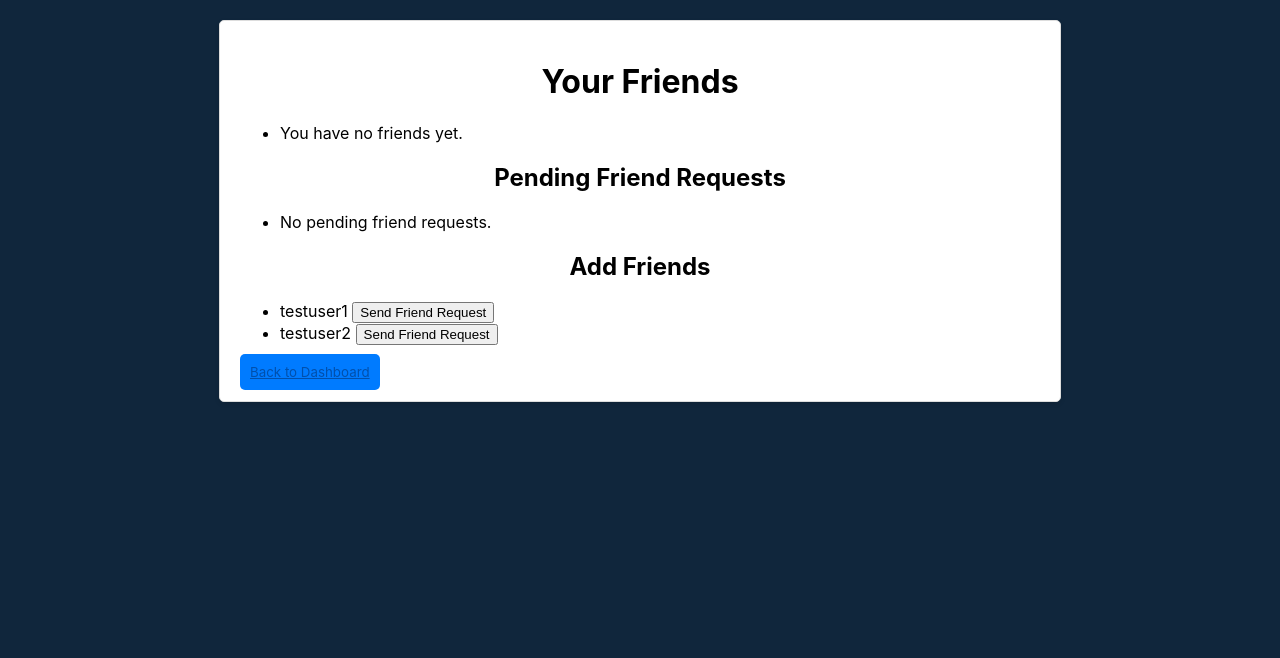
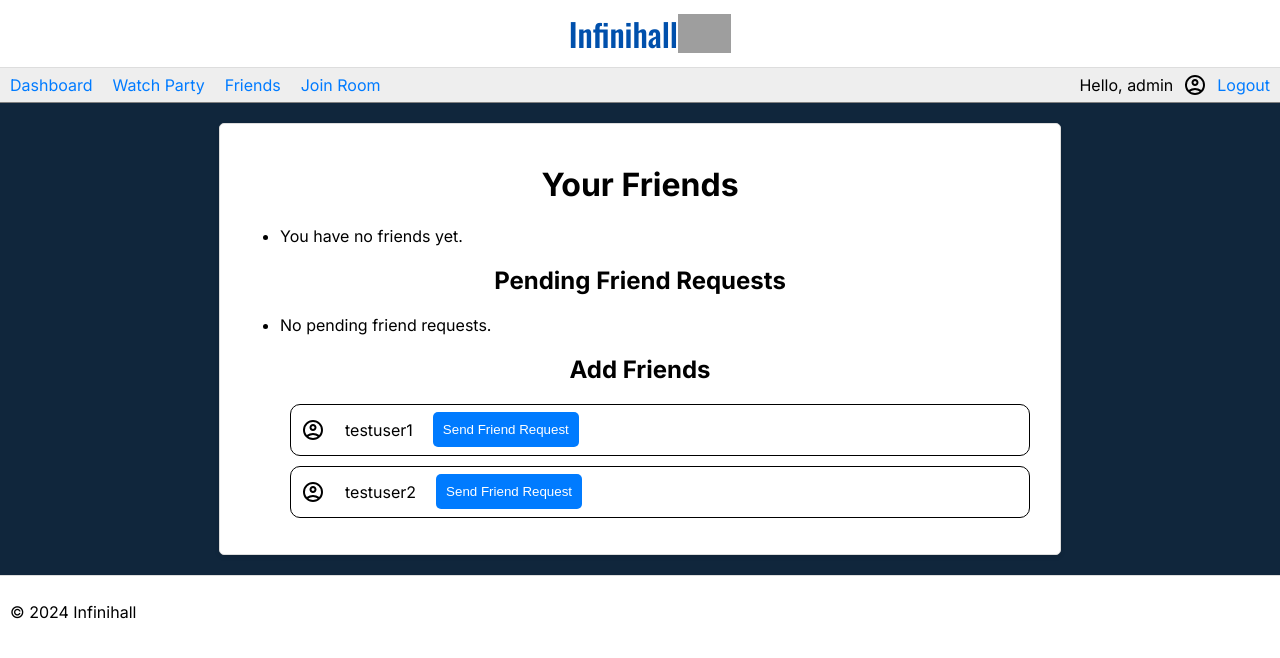
Before and after one commit to slimer37/108-video-share-site, a Flask app: page /friends in a window 1280 px wide. Shown: the top 658 px of the page. Run offline with Flask 3, Linux system fonts and the light colour scheme; a user stored in the database is signed in; data comes from the database, SQL or seed files in the repository; data that the repository does not hold is empty; some libraries are stand-ins or nearby versions; grey boxes are pictures that could not be loaded.

Commit message:
friends style + default profile pic

```diff
--- a/app.py
+++ b/app.py
@@ -339,11 +339,9 @@ def handle_ice_candidate(data):
 @block_banned
 def friends():
     friends_list = current_user.friends
-    all_users = User.query.filter(User.id != current_user.id, User.is_admin == False).all()
-    return render_template('friends.html', friends=friends_list, all_users=all_users)
     # Exclude users who are already friends
-    all_users = User.query.filter(User.id != current_user.id, ~User.friends.any(id=current_user.id)).all()
-    return render_template('friends.html', friends=friends_list, all_users=all_users)
+    all_users = User.query.filter(User.id != current_user.id, User.is_admin == False, ~User.friends.any(id=current_user.id)).all()
+    return render_template('friends.html', user=current_user, friends=friends_list, all_users=all_users)
 
 @app.route('/add-friend/<int:friend_id>', methods=['POST'])
 @login_required
--- a/static/styles.css
+++ b/static/styles.css
@@ -256,3 +256,25 @@ form .content-editable {
     align-items: center;     /* Align items in the middle */
     gap: 10px;          /* Add spacing between elements */
 }
+
+.friend-list-item {
+    list-style-type: none;
+    list-style: none;
+    border: 1px solid black;
+    border-radius: 10px;
+    padding: 0 10px;
+    margin: 10px;
+
+    display: flex;
+    align-items: center;
+
+    height: 50px;
+
+    gap: 20px;
+}
+
+.profile-img {
+    width: 24px;
+    height: 24px;
+    border-radius: 50%;
+}
--- a/templates/friends.html
+++ b/templates/friends.html
@@ -1,10 +1,9 @@
-<!DOCTYPE html>
-<html lang="en">
-<head>
-    <link rel="stylesheet" href="{{ url_for('static', filename='styles.css') }}">
-    <title>Friends</title>
-</head>
-<body>
+{% extends 'logged_in.html' %}
+
+{% block title %}Friends{% endblock %}
+
+{% block inner %}
+
 <div class="container">
     <h1>Your Friends</h1>
 
@@ -42,16 +41,19 @@
     <h2>Add Friends</h2>
     <ul>
         {% for user in all_users %}
-                <li>
+            <li class="friend-list-item">
+                {% if user.profile_photo %}
+                    <img src="{{ user.profile_photo }}" alt="Profile Photo" class="profile-img">
+                {% else %}
+                    <img src="static/img/noprofile.svg" alt="Profile Photo" class="profile-img">
+                {% endif %}
                 {{ user.username }}
                 <form action="{{ url_for('send_friend_request', receiver_id=user.id) }}" method="POST" style="display:inline;">
-                        <button type="submit">Send Friend Request</button>
+                    <button class="btn" type="submit">Send Friend Request</button>
                 </form>
             </li>
         {% endfor %}
     </ul>
+</div>
 
-        <a href="{{ url_for('dashboard') }}" class="btn btn-secondary">Back to Dashboard</a>
-    </div>
-</body>
-</html>
+{% endblock %}
--- a/templates/logged_in.html
+++ b/templates/logged_in.html
@@ -13,11 +13,12 @@
 
     <div class="name-area">
         <span class="bar-username">Hello, {{ user.username }}</span>
-        {% if user.profile_photo %}
-            <img src="{{ user.profile_photo }}" alt="Profile Photo" style="width: 24px; height: 24px; border-radius: 50%;">
-        {% endif %}
         <a href="{{ url_for('account_settings') }}" style="height: 24px;">
-            <img class="logo" src="static/img/manageacct.svg" style="height: 100%" alt="Account Settings Button">
+            {% if user.profile_photo %}
+                <img src="{{ user.profile_photo }}" alt="Profile Photo" class="profile-img">
+            {% else %}
+                    <img src="static/img/noprofile.svg" alt="Profile Photo" class="profile-img">
+            {% endif %}
         </a>
         <a class="nav-link" href="{{ url_for('logout') }}">Logout</a>
     </div>
```
Also changed, not shown: static/img/noprofile.svg (added). Lines whose indentation alone changed are shown as unchanged.
